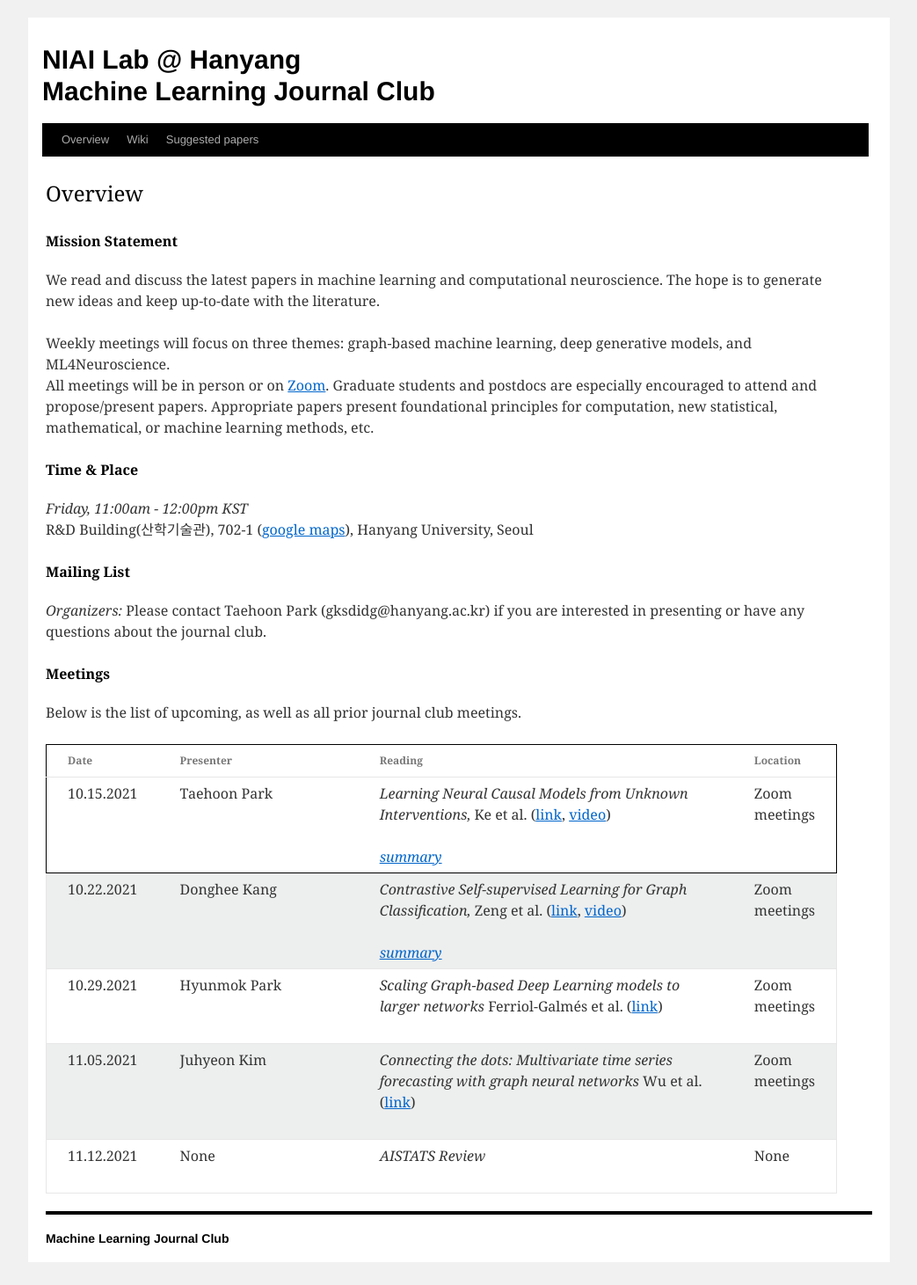
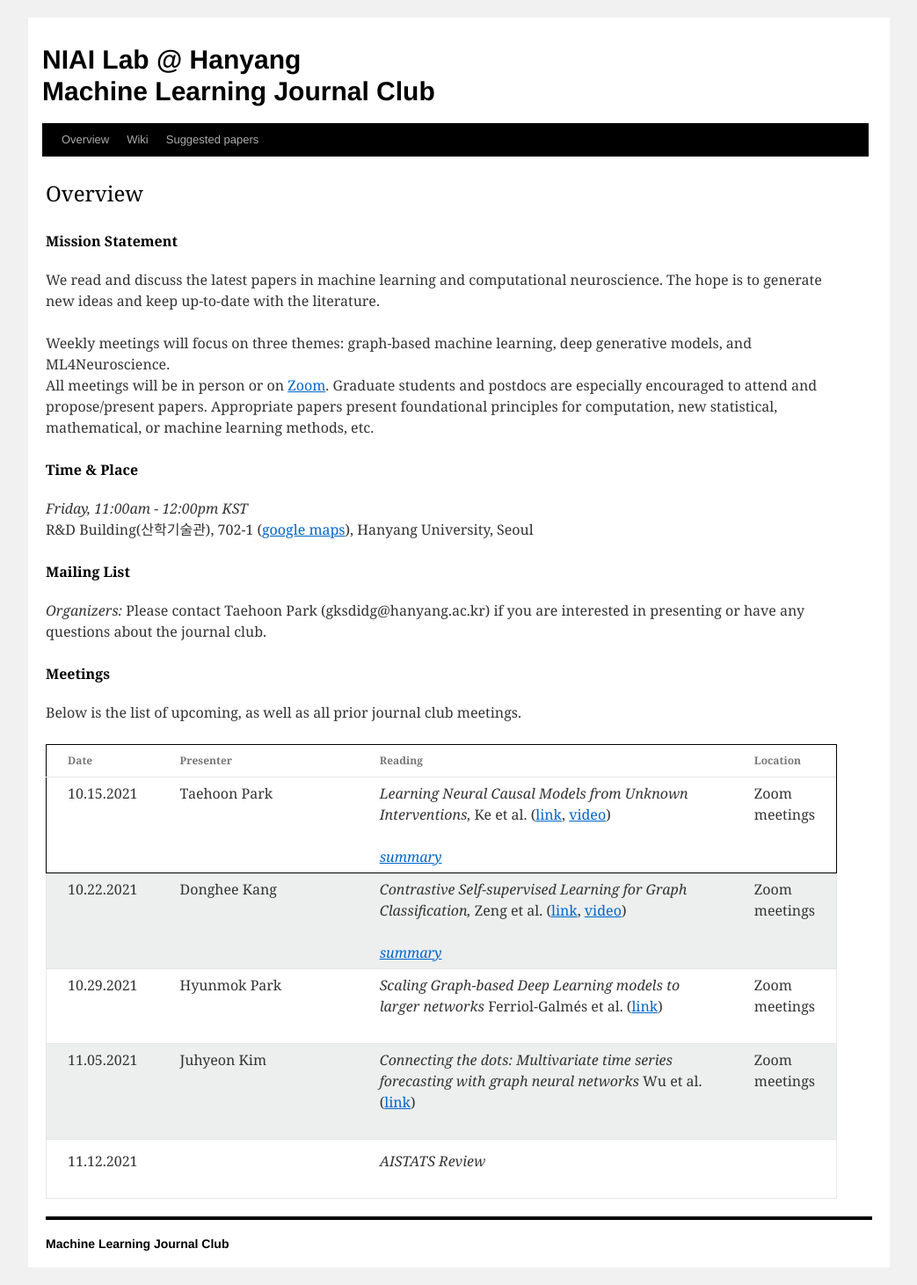
Before and after one commit to niai-lab/GraphML-JC, a Jekyll site: the page built from index.html, in a window 1280 px wide. Shown: the whole page at 88% size, without its empty margins (118-1161 px from the left). Built offline with Jekyll 4.4.1, drawn with Linux system fonts in a browser that asks for light colours.

Commit message:
Update meeting_info.yml

```diff
--- a/_data/meeting_info.yml
+++ b/_data/meeting_info.yml
@@ -32,9 +32,9 @@
   authors: Ferriol-Galmés et al.
   url: https://arxiv.org/abs/2110.01261
   pdf: "None"
-  video:
+  video: ""
   location: "Zoom meetings"
-  summary:
+  summary: ""
 
 - presenter: Juhyeon Kim
   date: 11.05.2021
@@ -42,16 +42,16 @@
   authors: Wu et al.
   url: https://arxiv.org/abs/2005.11650
   pdf: "None"
-  video:
+  video: ""
   location: "Zoom meetings"
-  summary:
+  summary: ""
 
-- presenter: "None"
+- presenter: ""
   date: 11.12.2021
   paper: "AISTATS Review"
   authors: "None"
   url: "None"
   pdf: "None"
   video: "None"
-  location: "None"
+  location: ""
   summary:
```
